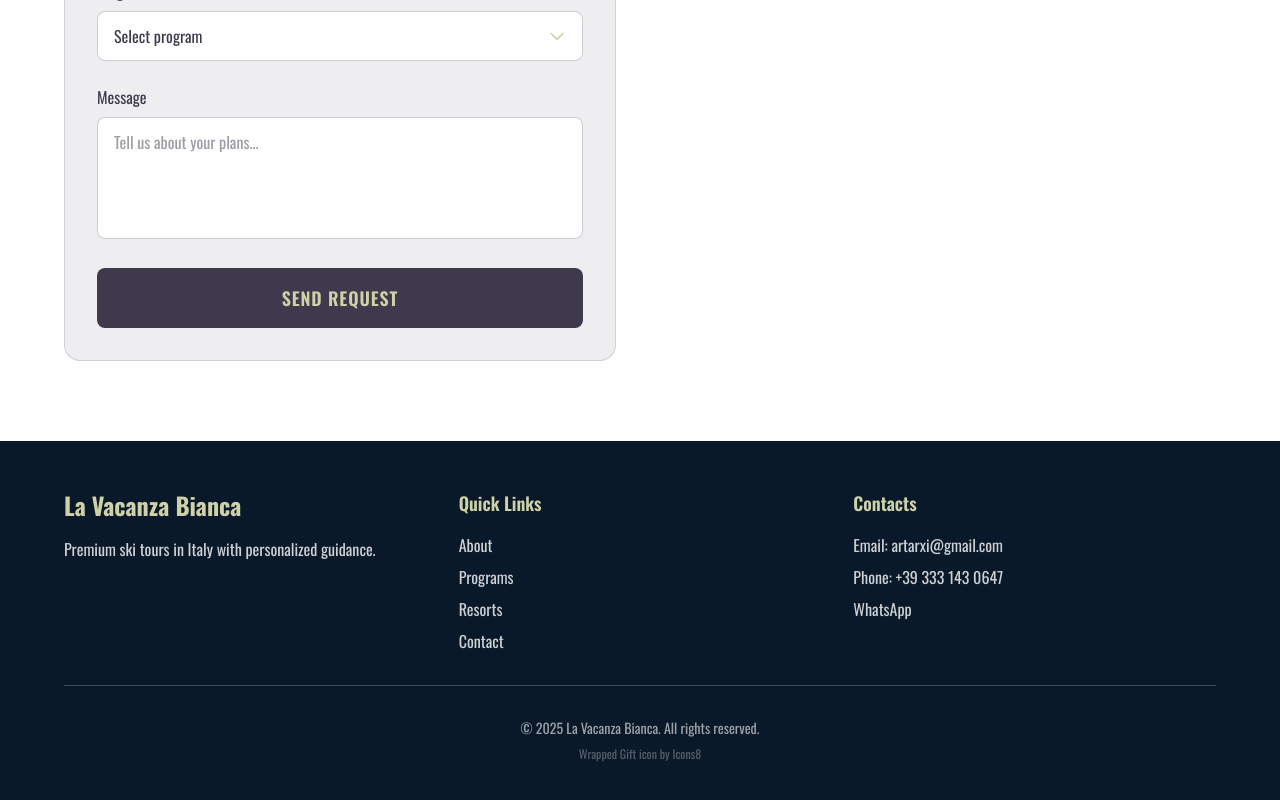
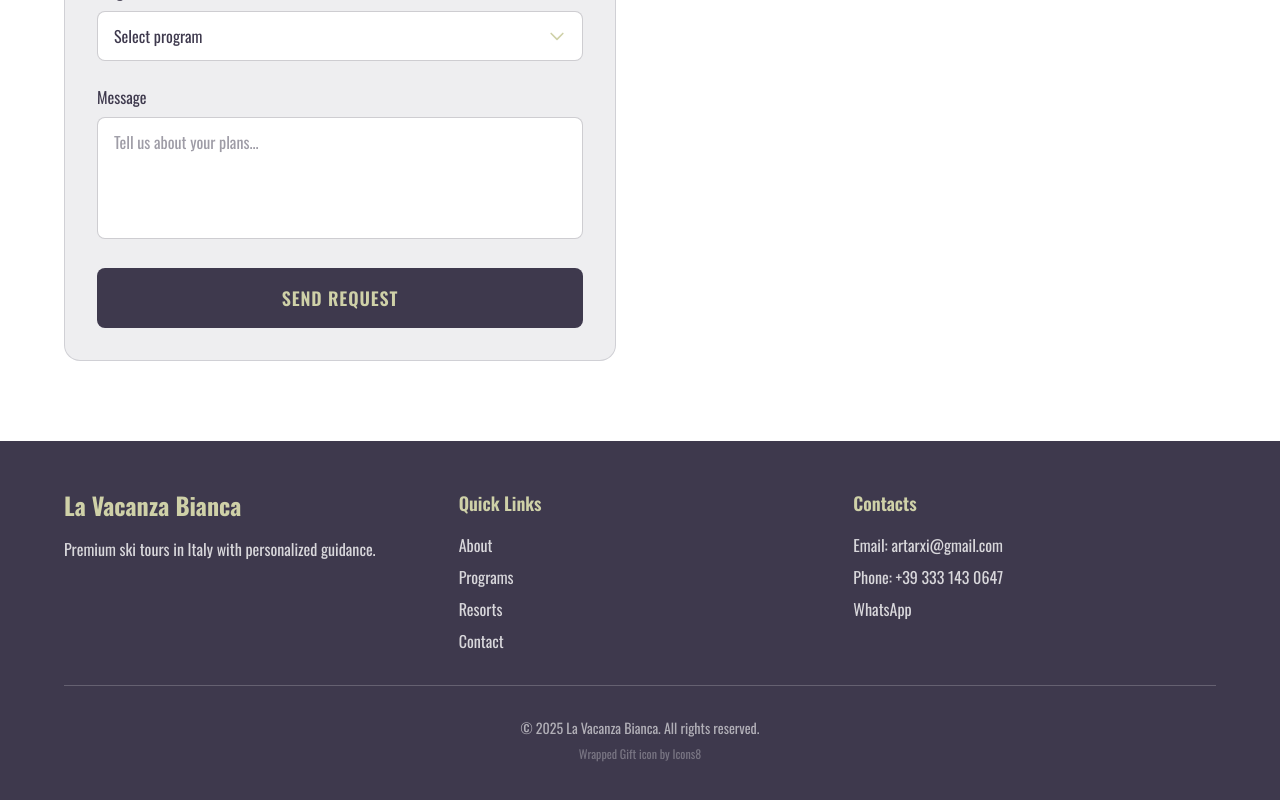
Before and after one commit to Max-climber/landing-guide-Italy, a React (Vite) app: page / in a window 1280 px wide. Shown: the part 8106-8906 px from the top of the page. Built offline with nearby package versions, Linux system fonts and the light colour scheme.

Commit message:
change footer background to color3

```diff
--- a/src/components/Footer.jsx
+++ b/src/components/Footer.jsx
@@ -5,7 +5,7 @@ const Footer = () => {
   const currentYear = new Date().getFullYear()
 
   return (
-    <footer className="bg-premium-navy text-white py-8 sm:py-12">
+    <footer className="bg-color3 text-white py-8 sm:py-12">
       <div className="container-max px-4 md:px-8 lg:px-16">
         <div className="grid md:grid-cols-3 gap-6 sm:gap-8 mb-6 sm:mb-8">
           <div>
```
